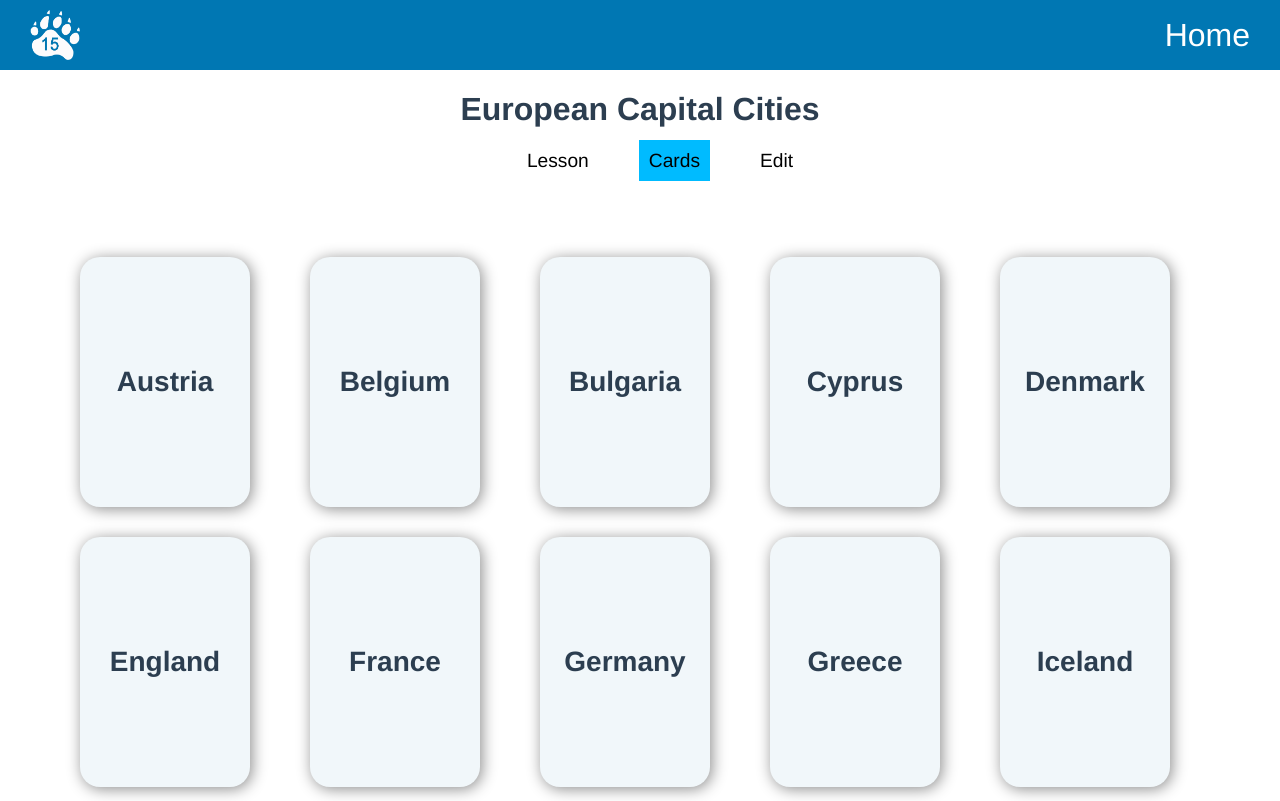
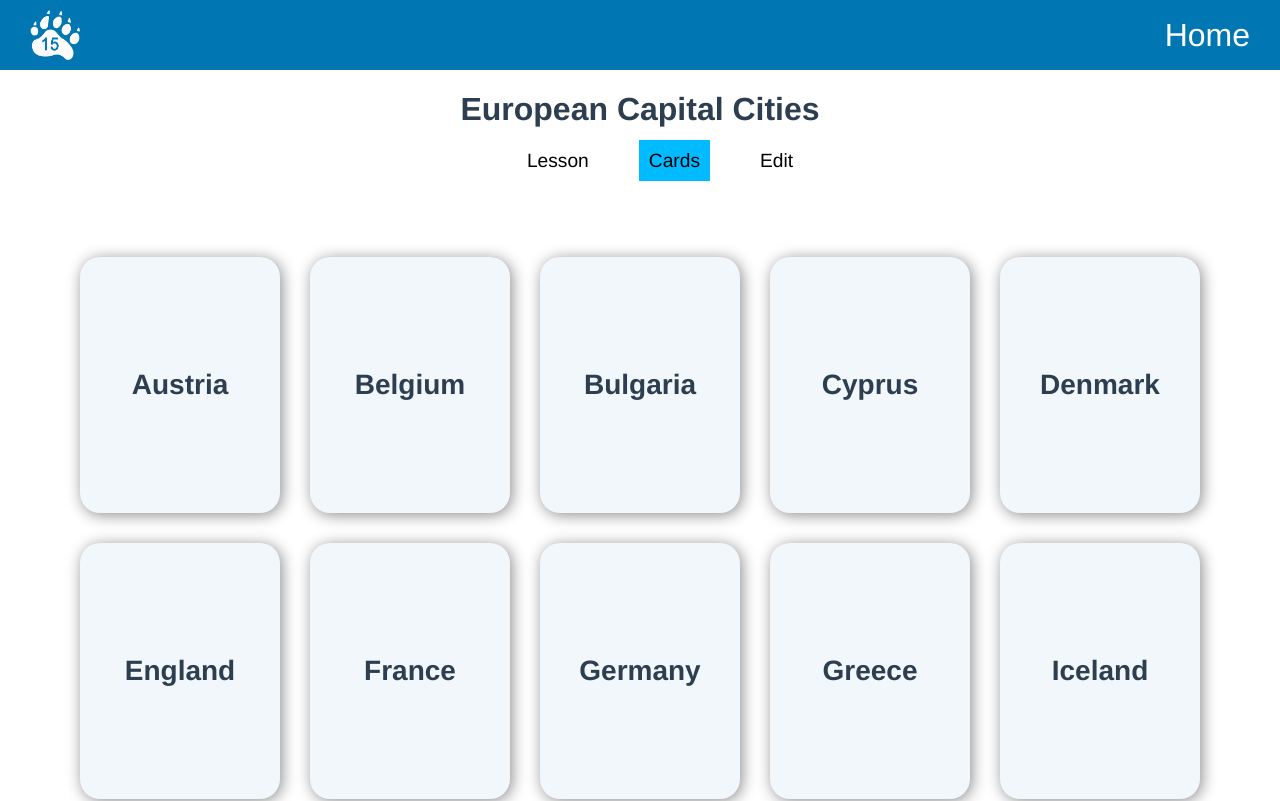
Before and after one commit to chingu-voyage4/Bears-Team-15, a Vue app: page /#/collection/1/cards in a window 1280 px wide. Shown: the top 801 px of the page. Built offline with nearby package versions, Linux system fonts and the light colour scheme.

Commit message:
fix: Move props of similar sized elements to one place
Also make the height and padding be related to `rem`. This way there
always will be lines with full height, without truncation.

```diff
--- a/src/components/Card.vue
+++ b/src/components/Card.vue
@@ -60,8 +60,9 @@ export default {
 
 .flip-container, .front, .back {
   border-radius: 20px;
-	width: 200px;
-	height: 250px;
+  width: 200px;
+  height: 16rem;
+  line-height: 2rem;
 }
 
 .flipper {
@@ -77,18 +78,15 @@ export default {
 }
 
 .front, .back {
-  padding: 0 15px;
+  padding: 1rem;
   display: flex;
-  height: 100%;
   flex-direction: column;
   justify-content: center;
 
   text-align: center;
   margin: auto;
-  width: 170px;
-  height: 250px;
+
   border: none;
-  border-radius: 20px;
   box-shadow: 2px 2px 15px rgb(140, 140, 140);
 
   backface-visibility: hidden;
```
